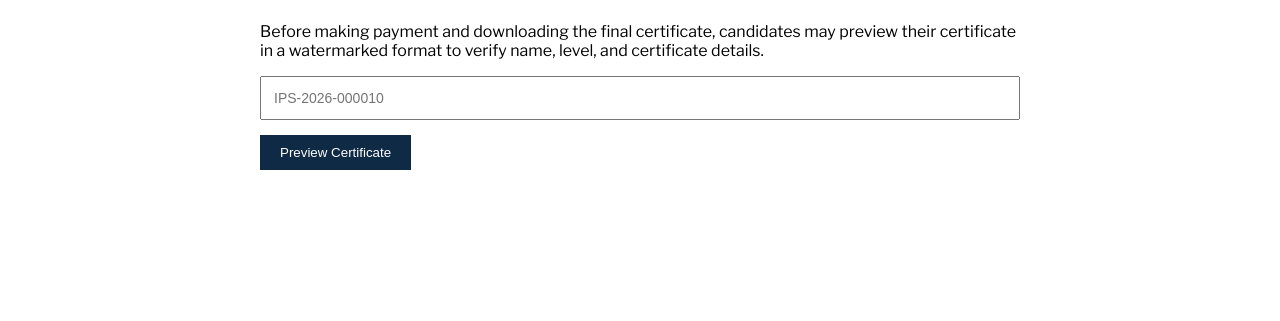
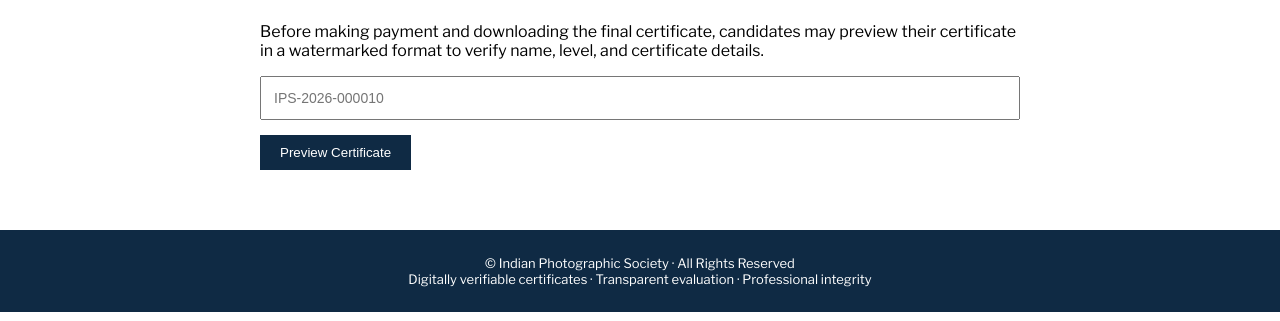
Before and after one commit to IPS-Photoart/ips-website, a plain HTML site: page preview.html in a window 1280 px wide. Shown: the part 479-800 px from the top of the page. Drawn offline with nearby package versions, Linux system fonts and the light colour scheme.

Commit message:
Update preview.html

```diff
--- a/preview.html
+++ b/preview.html
@@ -69,6 +69,15 @@ button {
     color: #fff;
     border: none;
 }
+
+footer {
+    background-color: #0f2a44;
+    color: #ffffff;
+    padding: 25px;
+    text-align: center;
+    font-size: 13px;
+    margin-top: 60px;
+}
     </style>
 </head>
 
@@ -116,3 +125,8 @@ function preview() {
 
 </body>
 </html>
+
+<footer>
+© Indian Photographic Society · All Rights Reserved<br>
+Digitally verifiable certificates · Transparent evaluation · Professional integrity
+</footer>
```
